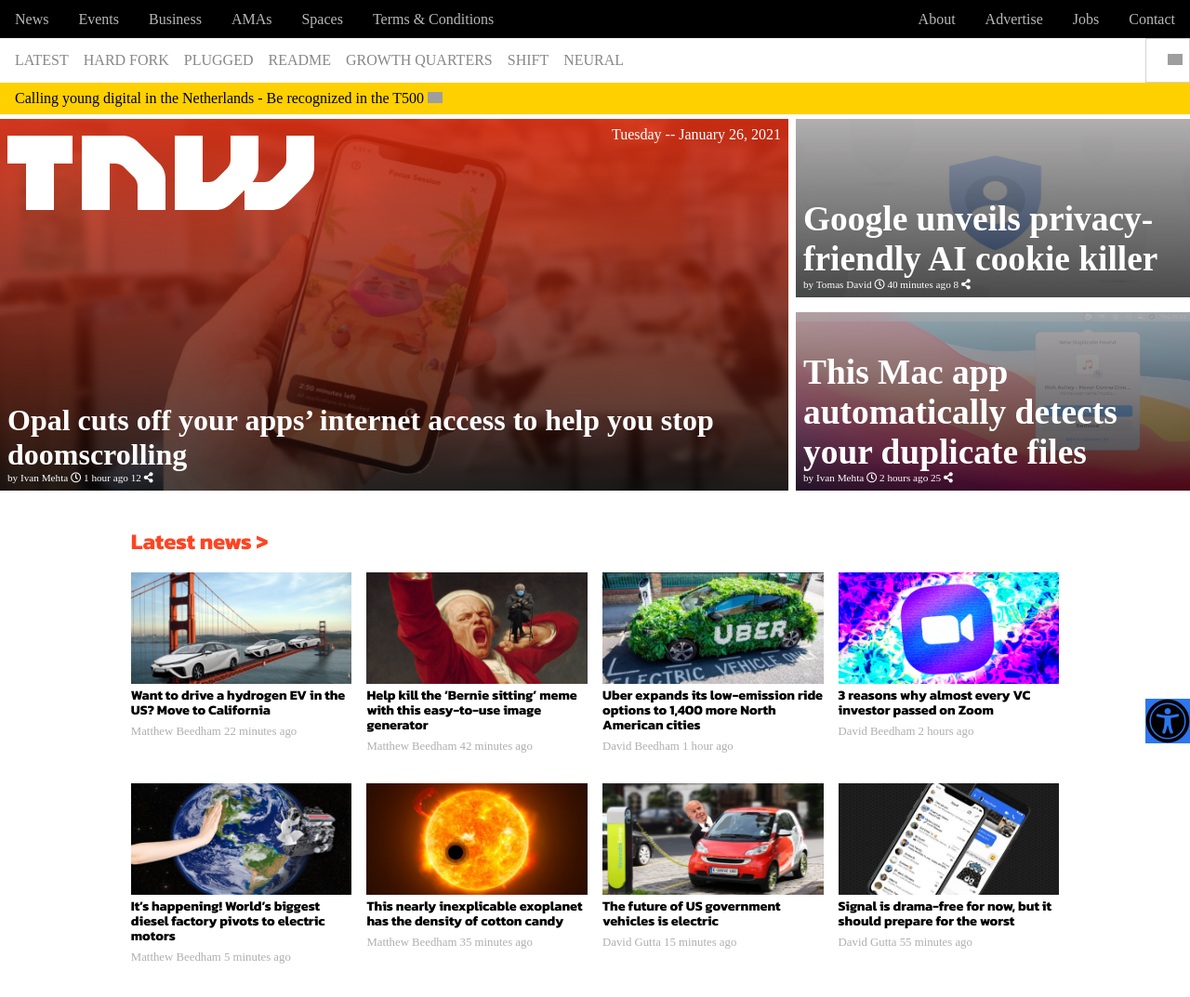
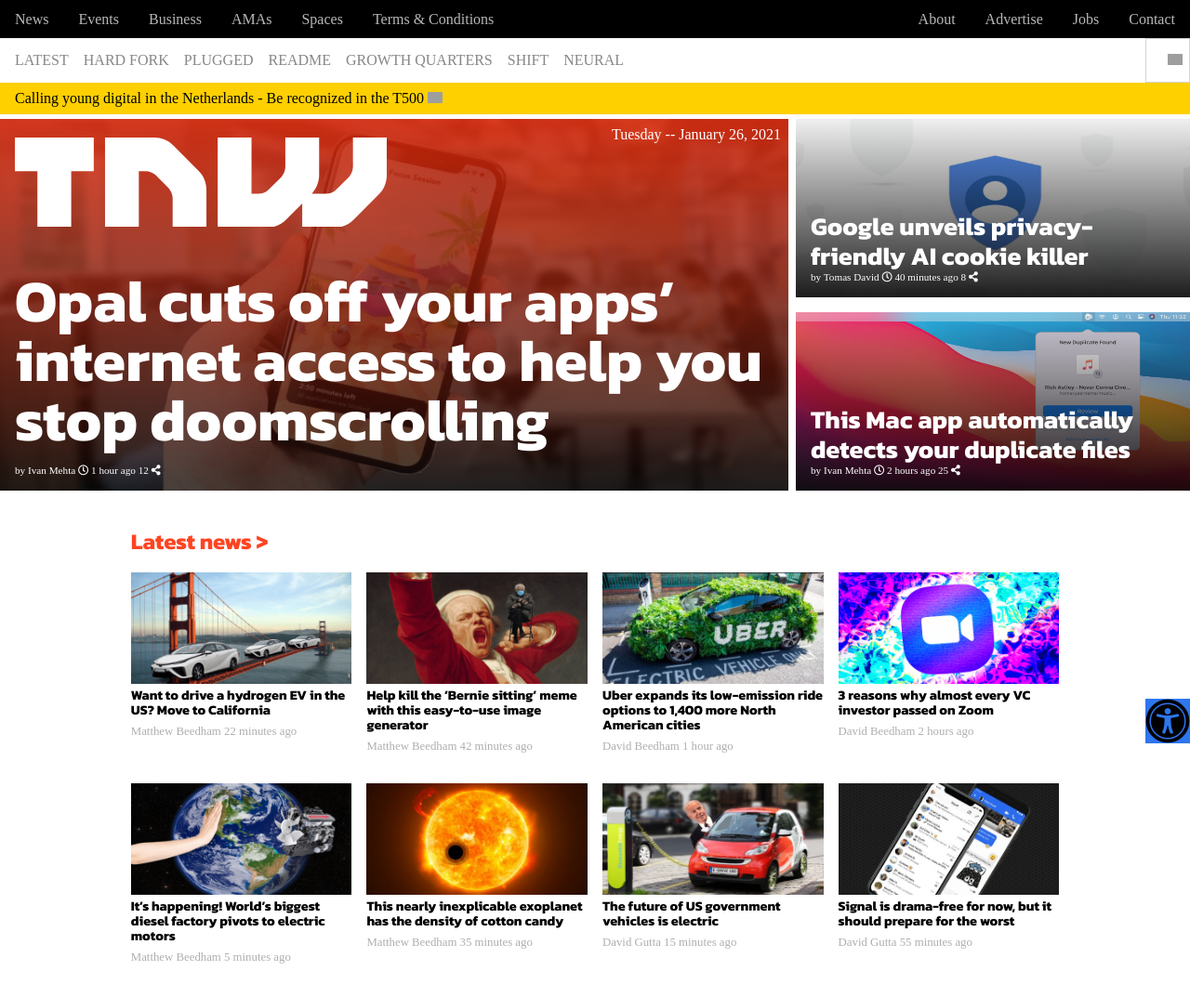
Before and after one commit to garciajordy/TheNextWeb, a website: page index.html in a window 1280 px wide. Shown: the top 1073 px of the page at 93% size. Drawn offline with Linux system fonts and the light colour scheme; grey boxes are pictures that could not be loaded.

Commit message:
change the font size of head section to look more similar like the orinial

```diff
--- a/index.html
+++ b/index.html
@@ -128,14 +128,15 @@
       <h2 class="tnw">TNW</h2>
       <a title="TNW LOGO" href="#"><span class="tnw-img"></span></a>
       <p class="date"> Tuesday -- January 26, 2021</p>
-      <a href="#" class="tnw-bottom">Opal cuts off your apps’ internet access to help you stop doomscrolling</a>
+      <a href="#" class="tnw-bottom first-tnw">Opal cuts off your apps’ internet access to help you stop
+        doomscrolling</a>
       <a href="#" class="author">by Ivan Mehta <i class="far fa-clock"></i> 1 hour ago 12 <i
           class="fas fa-share-alt"></i></a>
     </div>
 
     <div class="top-right-head left-head">
       <a href="#" class="tnw-bottom">
-        <h3> Google unveils privacy-friendly AI cookie killer</h3>
+        Google unveils privacy-friendly AI cookie killer
       </a>
       <a href="#" class="author">by Tomas David <i class="far fa-clock"></i> 40 minutes ago 8 <i
           class="fas fa-share-alt"></i></a>
@@ -143,7 +144,7 @@
 
     <div class="bottom-right-head left-head">
       <a href="#" class="tnw-bottom">
-        <h3> This Mac app automatically detects your duplicate files</h3>
+        This Mac app automatically detects your duplicate files
       </a>
       <a href="#" class="author">by Ivan Mehta <i class="far fa-clock"></i> 2 hours ago 25 <i
           class="fas fa-share-alt"></i></a>
--- a/style.css
+++ b/style.css
@@ -73,6 +73,32 @@
   padding: 0.5rem;
   font-size: 0.7rem;
   color: rgb(241, 224, 207);
+}
+
+.time a {
+  color: rgb(175, 175, 175);
+  font-size: 0.8rem;
+}
+
+.big-card-top-text a {
+  color: #f42;
+}
+
+.big-card-date,
+.big-card-date a {
+  font-size: 0.8rem;
+  color: rgb(138, 138, 138);
+}
+
+.middle-text a {
+  color: #f42;
+  font-weight: 900;
+  font-size: 0.9rem;
+}
+
+.big-card-bottom a {
+  color: rgb(90, 90, 90);
+  font-size: 0.8rem;
 }
 
 .fund-middle a:hover {
@@ -252,10 +278,12 @@
   padding: 1rem;
   gap: 0.5rem;
 }
+
 .top-text h2 {
   font-family: 'Kanit', sans-serif;
   font-size: 1.6rem;
 }
+
 .top-text a:hover {
   color: black;
 }
@@ -359,19 +387,19 @@
 
 .top-right {
   background-image:
-    linear-gradient(to bottom, rgba(165, 163, 163, 0.87), rgba(7, 7, 7, 0.73)),
+    linear-gradient(to bottom, rgba(165, 163, 163, 0.164), rgba(7, 7, 7, 0.911)),
     url('assets/Opal-796x417.jpg');
 }
 
 .top-right-head {
   background-image:
-    linear-gradient(to bottom, rgba(165, 163, 163, 0.87), rgba(7, 7, 7, 0.73)),
+    linear-gradient(to bottom, rgba(165, 163, 163, 0.164), rgba(7, 7, 7, 0.911)),
     url('assets/top-right.webp');
 }
 
 .bottom-right-head {
   background-image:
-    linear-gradient(to bottom, rgba(165, 163, 163, 0.87), rgba(7, 7, 7, 0.73)),
+    linear-gradient(to bottom, rgba(165, 163, 163, 0.164), rgba(7, 7, 7, 0.911)),
     url('assets/bottom-right.png');
 }
 
@@ -381,8 +409,10 @@
 
 .tnw-bottom {
   color: #fff;
-  font-size: 1rem;
+  font-size: 1.3rem;
   font-weight: 900;
+  line-height: 1.5rem;
+  font-family: 'Kanit', sans-serif;
 }
 
 .author {
@@ -408,12 +438,6 @@
   gap: 0.5rem;
 }
 
-.latest:after {
-  content: "";
-  display: table;
-  clear: both;
-}
-
 .img-text {
   color: black;
   font-weight: 900;
@@ -427,9 +451,11 @@
 .img-text:hover {
   color: red;
 }
+
 .discount {
   display: none;
 }
+
 .latest1 {
   display: flex;
   gap: 0.5rem;
@@ -445,42 +471,38 @@
   font-size: 0.8rem;
 }
 
-.time a {
-  color: rgb(175, 175, 175);
-  font-size: 0.8rem;
-}
-
 .time a:hover {
   color: rgb(80, 80, 80);
 }
+
 /*
     ==============================================
                 ****** BIG CARD SECTION ******
     ==============================================
 */
+
 .big-card-container {
   padding: 0.8rem;
 }
+
 .big-card {
   width: 100%;
   display: flex;
   flex-direction: column;
 }
+
 .big-card-top h2 {
   font-family: 'Kanit', sans-serif;
 }
+
 .big-card-top-text {
   padding-bottom: 0.8rem;
 }
-.big-card-top h2 {
-  font-family: 'Kanit', sans-serif;
-}
-.big-card-top-text a {
-  color: #f42;
-}
+
 .big-card-top-text a:hover {
   color: rgb(0, 0, 0);
 }
+
 .middle-photo {
   background-size: 100% 100%;
   width: 100%;
@@ -503,12 +525,6 @@
   border-bottom: #555 solid 1px;
 }
 
-.big-card-date,
-.big-card-date a {
-  font-size: 0.8rem;
-  color: rgb(138, 138, 138);
-}
-
 .big-card-date a:hover {
   color: rgb(240, 240, 240);
 }
@@ -519,13 +535,15 @@
   grid-template-columns: 1fr 100px;
   background-color: rgba(255, 67, 34, 0.08);
 }
+
 .img-con {
   width: 100px;
   height: 100px;
   overflow: hidden;
 }
+
 .middle-container img {
-  transform: translate(-40px,0);
+  transform: translate(-40px, 0);
   height: 100px;
 }
 
@@ -534,90 +552,89 @@
   color: #f42;
   overflow: hidden;
 }
-.middle-text a {
-  color: #f42;
-  font-weight: 900;
-  font-size: 0.9rem;
-}
+
 .middle-text a:hover {
   border-bottom: rgba(255, 67, 34, 0.137) solid 1px;
 }
+
 .big-card-bottom {
   padding: 0 1.3rem 1.3rem 1.3rem;
 }
-.big-card-bottom a {
-  color: rgb(90, 90, 90);
-  font-size: 0.8rem;
-}
+
 .big-card-bottom a:hover {
   color: black;
 }
+
 .big-card-bottom ul {
   list-style: unset;
   color: #f42;
 }
+
 .big-card-bottom li {
   padding: 0.5rem;
   border-bottom: 1px solid rgb(228, 228, 228);
 }
+
 .mp1 {
   background-image:
-  linear-gradient(to bottom, rgba(165, 163, 163, 0.219),rgba(0, 0, 0, 0.562), rgba(0, 0, 0, 0.973)),
+    linear-gradient(to bottom, rgba(165, 163, 163, 0.219), rgba(0, 0, 0, 0.562), rgba(0, 0, 0, 0.973)),
     url('assets/bg1.jpg');
 }
 
 .mp2 {
   background-image:
-  linear-gradient(to bottom, rgba(165, 163, 163, 0.219),rgba(0, 0, 0, 0.562), rgba(0, 0, 0, 0.973)),
+    linear-gradient(to bottom, rgba(165, 163, 163, 0.219), rgba(0, 0, 0, 0.562), rgba(0, 0, 0, 0.973)),
     url('assets/bg2.png');
 }
 
-.mp3{
+.mp3 {
   background-image:
-  linear-gradient(to bottom, rgba(165, 163, 163, 0.219),rgba(0, 0, 0, 0.562), rgba(0, 0, 0, 0.973)),
+    linear-gradient(to bottom, rgba(165, 163, 163, 0.219), rgba(0, 0, 0, 0.562), rgba(0, 0, 0, 0.973)),
     url('assets/bg3.jpg');
 }
 
 .mp4 {
   background-image:
-  linear-gradient(to bottom, rgba(165, 163, 163, 0.219),rgba(0, 0, 0, 0.562), rgba(0, 0, 0, 0.973)),
+    linear-gradient(to bottom, rgba(165, 163, 163, 0.219), rgba(0, 0, 0, 0.562), rgba(0, 0, 0, 0.973)),
     url('assets/bg4.jpg');
 }
 
 .mp5 {
   background-image:
-  linear-gradient(to bottom, rgba(165, 163, 163, 0.219),rgba(0, 0, 0, 0.562), rgba(0, 0, 0, 0.973)),
+    linear-gradient(to bottom, rgba(165, 163, 163, 0.219), rgba(0, 0, 0, 0.562), rgba(0, 0, 0, 0.973)),
     url('assets/bg5.webp');
 }
 
 .mp6 {
   background-image:
-  linear-gradient(to bottom, rgba(165, 163, 163, 0.219),rgba(0, 0, 0, 0.562), rgba(0, 0, 0, 0.973)),
+    linear-gradient(to bottom, rgba(165, 163, 163, 0.219), rgba(0, 0, 0, 0.562), rgba(0, 0, 0, 0.973)),
     url('assets/bg6.webp');
 }
 
 .mp7 {
   background-image:
-  linear-gradient(to bottom, rgba(165, 163, 163, 0.219),rgba(0, 0, 0, 0.562), rgba(0, 0, 0, 0.973)),
+    linear-gradient(to bottom, rgba(165, 163, 163, 0.219), rgba(0, 0, 0, 0.562), rgba(0, 0, 0, 0.973)),
     url('assets/bg7.png');
 }
 
 .mp8 {
   background-image:
-  linear-gradient(to bottom, rgba(165, 163, 163, 0.219),rgba(0, 0, 0, 0.562), rgba(0, 0, 0, 0.973)),
+    linear-gradient(to bottom, rgba(165, 163, 163, 0.219), rgba(0, 0, 0, 0.562), rgba(0, 0, 0, 0.973)),
     url('assets/bg8.jpg');
 }
 
 .mp9 {
   background-image:
-  linear-gradient(to bottom, rgba(165, 163, 163, 0.219),rgba(0, 0, 0, 0.562), rgba(0, 0, 0, 0.973)),
+    linear-gradient(to bottom, rgba(165, 163, 163, 0.219), rgba(0, 0, 0, 0.562), rgba(0, 0, 0, 0.973)),
     url('assets/bg9.jpg');
 }
+
 /*
     ==============================================
                 ****** THE DEALS SECTION ******
     ==============================================
 */
+
 .time1 {
   text-decoration: line-through;
 }
@@ -626,6 +643,7 @@
   text-decoration: none !important;
   font-size: 1rem;
 }
+
 .time2 {
   color: #555;
 }
@@ -734,9 +752,6 @@
   }
 
   .top-right {
-    background-image:
-      linear-gradient(to bottom, rgba(223, 42, 10, 0.87), rgba(7, 7, 7, 0.73)),
-      url('assets/Opal-796x417.jpg');
     grid-row: 1/3;
     grid-column: 1/2;
     height: auto;
@@ -787,8 +802,9 @@
     grid-column: 2/3;
   }
 
-  .tnw-bottom {
+  .first-tnw {
     font-size: 2rem;
+    line-height: 2rem;
   }
 
   .card-container {
@@ -798,9 +814,11 @@
   .fund4 {
     display: none;
   }
+
   .top-text h2 {
     white-space: nowrap;
   }
+
   .top-text-bottom {
     display: flex;
     flex-direction: row;
@@ -830,29 +848,38 @@
     padding-left: 1rem;
     white-space: nowrap;
   }
+
   .discount {
-    display: block;
     background-image: url(assets/discount.svg);
     width: 70px;
     height: 70px;
     position: absolute;
     right: 0;
+    top: 0;
     font-family: 'Kanit', sans-serif;
     display: flex;
     justify-content: center;
     align-items: center;
   }
+
   .discount:hover {
     cursor: pointer;
   }
+
   .disc-text {
     text-align: center;
     font-size: 0.8rem;
     padding-bottom: 1rem;
     transform: rotate(45deg);
   }
+
   .latest1 a {
     margin: 0;
+  }
+
+  .big-card-bottom a {
+    color: rgb(87, 87, 87);
+    font-size: 0.8rem;
   }
 
   .middle-bottom-nav a:hover {
@@ -889,7 +916,6 @@
     height: 100%;
   }
 
-
   .big-card-container {
     display: grid;
     grid-template-columns: 1fr 1fr;
@@ -904,11 +930,6 @@
     flex-direction: column;
     justify-content: flex-end;
     margin-bottom: 0.1rem;
-  }
-
-  .big-card-bottom a {
-    color: rgb(87, 87, 87);
-    font-size: 0.8rem;
   }
 
   .big-card-bottom li {
@@ -982,8 +1003,14 @@
     display: block;
     background-image: url(assets/tnw.svg);
     background-repeat: no-repeat;
-    padding-bottom: 5rem !important;
-    margin-bottom: 13rem !important;
+    background-size: 25rem;
+    margin-bottom: 3rem !important;
+    height: 6rem;
+    padding-bottom: 0;
+  }
+
+  .left-head {
+    padding: 1rem;
   }
 
   .left-head h2 {
@@ -1053,4 +1080,18 @@
   .big-card-bottom li {
     padding: 0.2rem;
   }
+
+  .tnw-bottom {
+    color: #fff;
+    font-size: 1.7rem;
+    font-weight: 900;
+    line-height: 2rem;
+    font-family: 'Kanit', sans-serif;
   }
+
+  .first-tnw {
+    font-size: 4rem;
+    line-height: 4rem;
+    padding-bottom: 1rem;
+  }
+}
```
Lines whose indentation alone changed are shown as unchanged.
